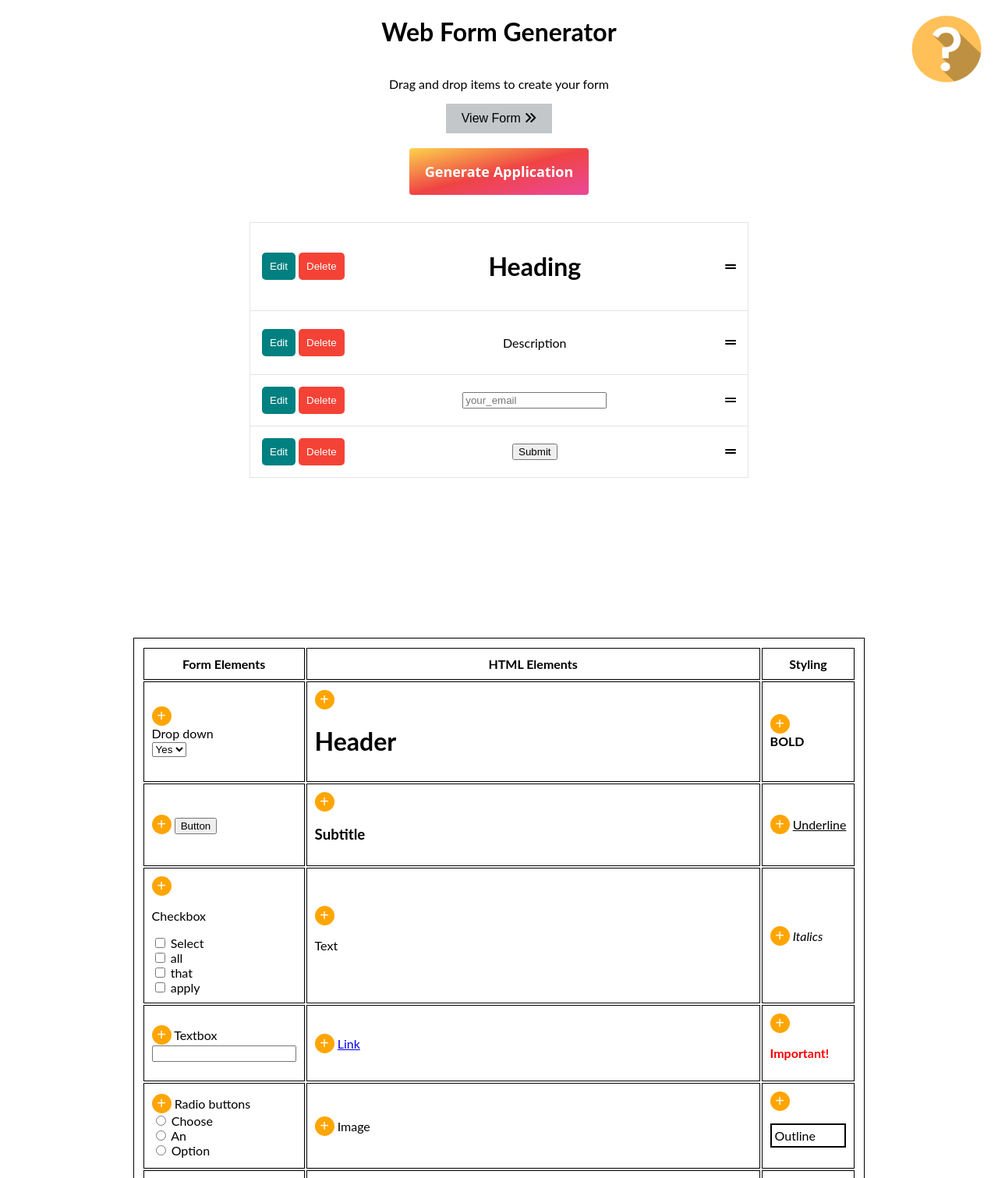
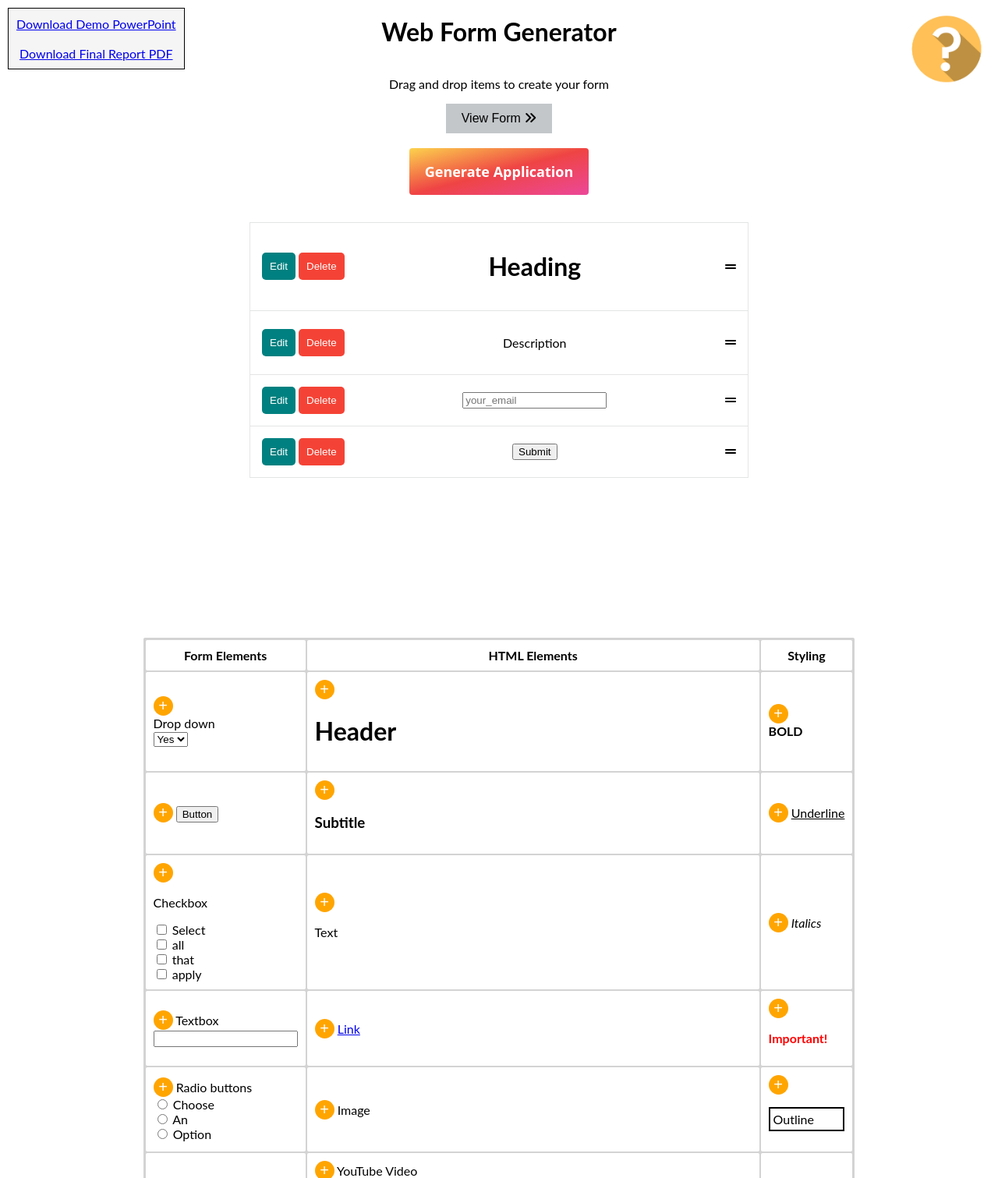
Before and after one commit to AMTuttle02/ISPTermProject, a PHP site: page /ISPTermProject-brad-dev/index.html in a window 1280 px wide. Shown: the top 1511 px of the page at 78% size. Run offline with PHP 8.4, Linux system fonts and the light colour scheme; some libraries are stand-ins or nearby versions.

Commit message:
added buttons to download powerpoint and pdf, along with respective files

```diff
--- a/ISPTermProject-brad-dev/index.html
+++ b/ISPTermProject-brad-dev/index.html
@@ -9,13 +9,22 @@
     <script src="https://ajax.googleapis.com/ajax/libs/jquery/2.1.3/jquery.min.js"></script>
     <script src="papaparse.min.js"></script>
     <link rel="stylesheet" type="text/css" href="style.css">
-    <title>ISP A#3</title>
+    <title>ISP Term Project</title>
 </head>
 
 
 <body>
+    <div id="downloads">
+        <a href="ISP Demo.pptx" download="ISP Demo">
+            Download Demo PowerPoint
+        </a>
+        <br><br>
+        <a href="TermProjectFinalReport.pdf" download="TermProjectFinalReport">
+            Download Final Report PDF
+        </a>
+    </div>
+
     <img src="question_icon.png" id="questionImg" width="100" height="100" onclick="getHelp()">
-
 <!-- The Modal -->
 <div id="myModal" class="modal">
 
@@ -262,4 +271,7 @@
     </script>
 </body>
 
+<footer>
+   &copy Brad Sandorf, Alex Tuttle, Vincent Garbonick 2021
+</footer>
 </html>
--- a/ISPTermProject-brad-dev/style.css
+++ b/ISPTermProject-brad-dev/style.css
@@ -93,8 +93,15 @@ body {
 }
 
 table, th, td {
-    border: 1px solid black;
+    /* border: 1px solid black; */
     padding: 10px;
+    background-color: white;
+    border-radius: 2px;
+}
+
+table {
+    background-color: lightgrey;
+    padding: 1px;
 }
 
 .adder {
@@ -117,20 +124,6 @@ table, th, td {
 .adder:active {
     transform: scale(0.96);
 }
-
-/*.tableElement {
-	background: none;
-	color: inherit;
-	border: none;
-	padding: 0;
-	font: inherit;
-	cursor: pointer;
-	outline: inherit;
-}
-
-.tableElement:hover {
-    cursor: pointer;
-}*/
 
 /* styling the popup form to add an element */
 /* The Modal (background) */
@@ -245,3 +238,25 @@ table, th, td {
 #genform:hover {
     box-shadow: none;
 }
+
+#downloads {
+    background: whitesmoke;
+    padding: 10px;
+    margin: 10px;
+    text-align: center;
+    position: absolute;
+    left: 0;
+    border-style: solid;
+    border-width: 1px;
+}
+
+footer {
+    margin: 30px;
+    padding: 20px;
+    height: 100px;
+    width: 100%;
+    background-color: #343a40;
+    font-size: 20px;
+    color: white;
+    font-family:'Segoe UI', Tahoma, Geneva, Verdana, sans-serif;
+}
```
Also changed, not shown: 2 other files.
